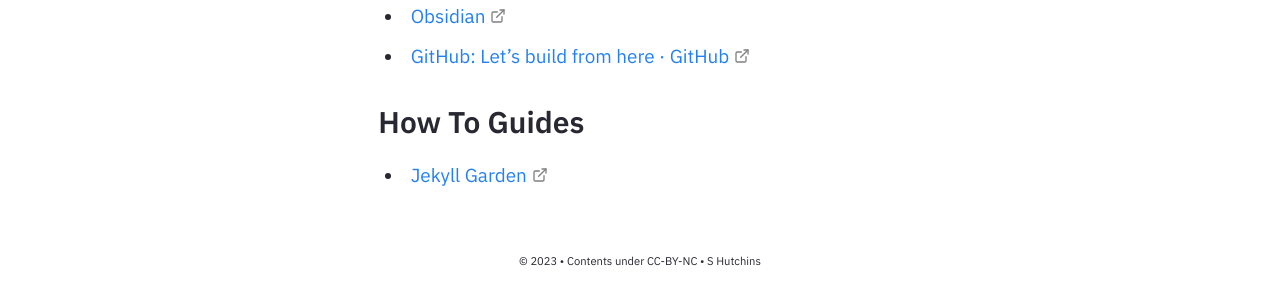
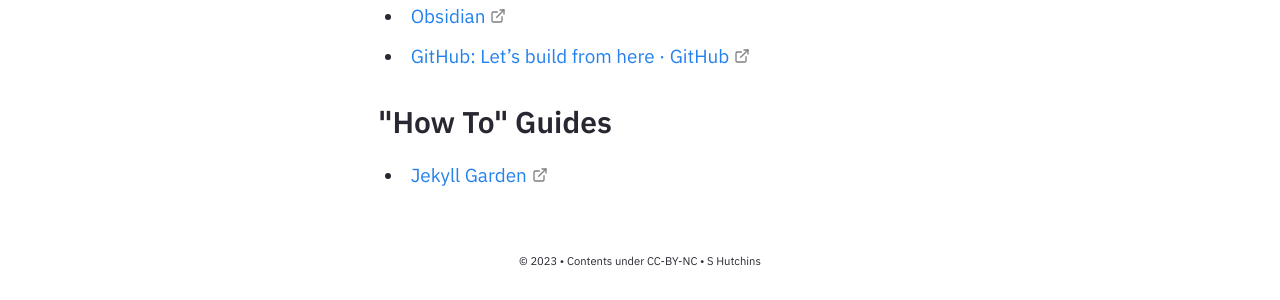
Before and after one commit to myndatlas/myndatlas.github.io, a Jekyll site: the page built from _notes/Public/Tools.md, in a window 1280 px wide. Shown: the part 372-672 px from the top of the page. Built offline with Jekyll 4.4.1, drawn with Linux system fonts in a browser that asks for light colours.

Commit message:
vault backup: 2023-03-23 21:19:59

```diff
--- a/_notes/Public/Tools.md
+++ b/_notes/Public/Tools.md
@@ -12,5 +12,5 @@ There are some amazing tools out there. These are some that have been crucial to
 - [GitHub: Let’s build from here · GitHub](https://github.com)
 
 
-## How To Guides
+## "How To" Guides
 - [Jekyll Garden](https://jekyll-garden.github.io)
```
